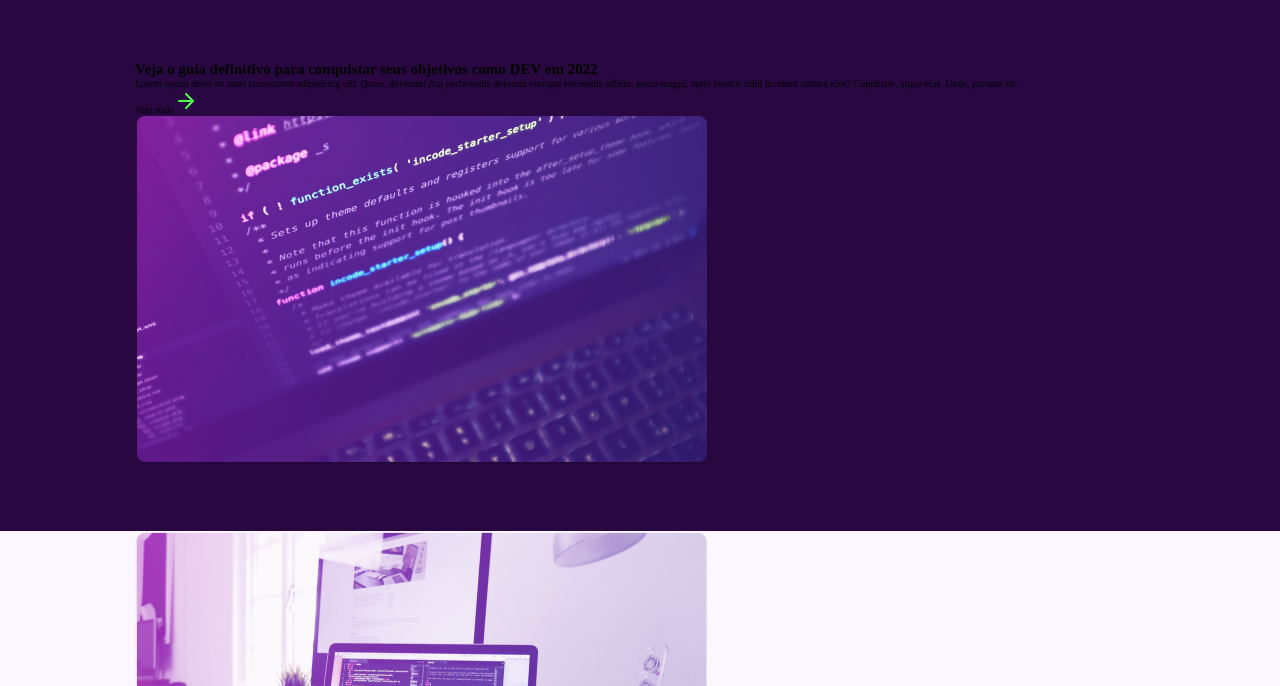
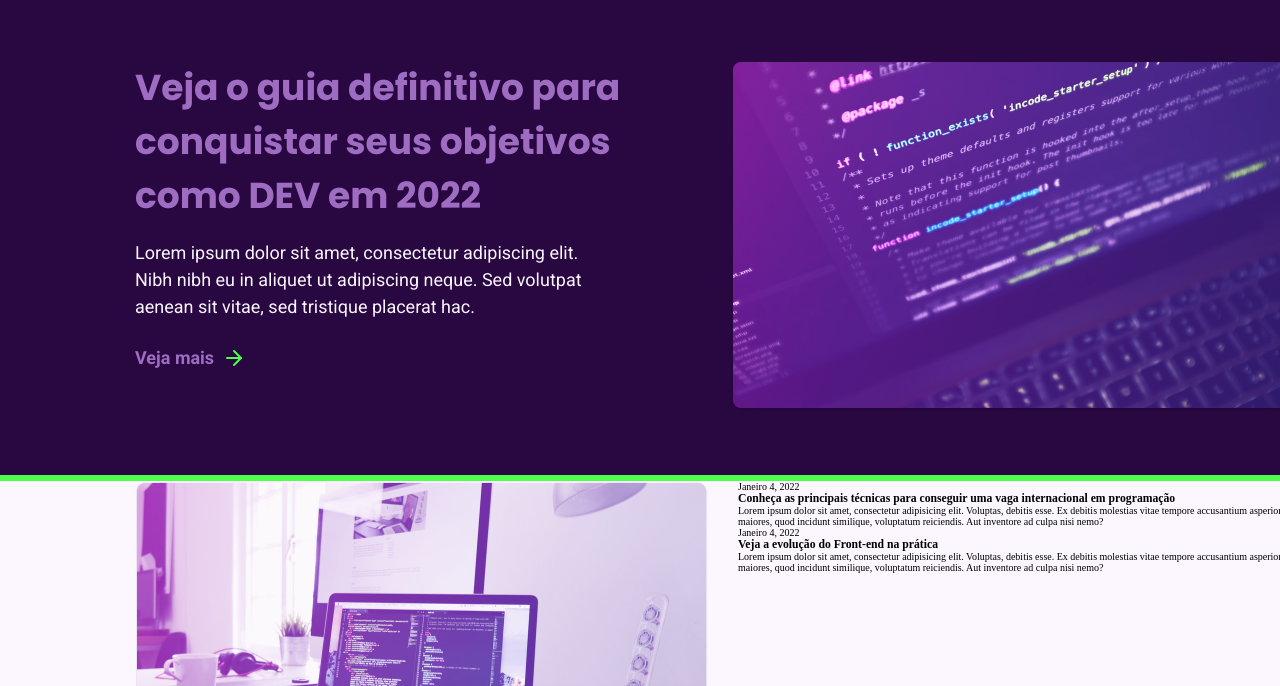
Before and after one commit to ArthurFAmaral95/Rocketseat_Challenges, a plain HTML site: page RocketBlog/index.html in a window 1280 px wide. Shown: the part 114-800 px from the top of the page. Drawn offline with Linux system fonts and the light colour scheme.

Commit message:
rocketblog: home section

```diff
--- a/RocketBlog/index.html
+++ b/RocketBlog/index.html
@@ -38,10 +38,9 @@
             2022
           </h1>
           <p>
-            Lorem ipsum dolor sit amet consectetur adipisicing elit. Quasi,
-            dolorum! Aut perferendis dolorum corrupti reiciendis officia, nemo
-            magni, optio tenetur nihil incidunt ratione eius? Cupiditate, atque
-            eius. Unde, pariatur sit.
+            Lorem ipsum dolor sit amet, consectetur adipiscing elit. Nibh nibh
+            eu in aliquet ut adipiscing neque. Sed volutpat aenean sit vitae,
+            sed tristique placerat hac.
           </p>
           <div>
             <span>Veja mais</span
--- a/RocketBlog/style.css
+++ b/RocketBlog/style.css
@@ -35,6 +35,8 @@ body::before {
   z-index: -1;
   top: 0;
   left: 0;
+
+  border-bottom: 0.6rem solid var(--green);
 }
 
 header {
@@ -134,3 +136,42 @@ header #search button {
 
   cursor: pointer;
 }
+
+main section {
+  display: flex;
+  gap: 3rem;
+}
+
+#home {
+  border-bottom: 0.6rem solid var(--green);
+}
+
+h1 {
+  font: 3.6rem 'Poppins', sans-serif;
+  font-weight: 700;
+  line-height: 5.4rem;
+  color: var(--button-bg);
+
+  padding-bottom: 1.6rem;
+}
+
+main section#home .container p {
+  color: var(--light-purple);
+  font: 1.8rem 'Roboto', sans-serif;
+  font-weight: 400;
+  line-height: 2.7rem;
+
+  padding-right: 10rem;
+  padding-bottom: 2.4rem;
+}
+
+main section#home .container div {
+  color: var(--button-bg);
+  font: 1.8rem 'Roboto', sans-serif;
+  font-weight: 700;
+  line-height: 2.7rem;
+
+  display: flex;
+  align-items: center;
+  gap: 0.8rem;
+}
```
